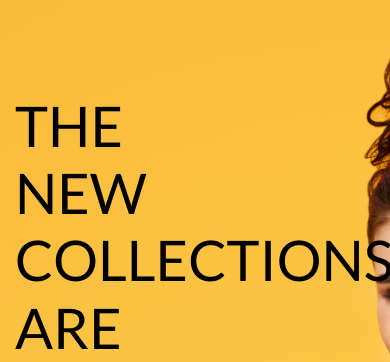
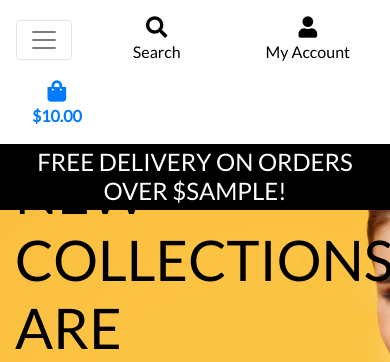
Before and after one commit to Nickflanagn24/boutique_ado_v1, a Django app: template home/templates/home/index.html in a window 390 px wide. Shown: the top 362 px of the page. Run offline with Django 3.2, Linux system fonts and the light colour scheme; the template is opened without the code that fills it: most values are stand-ins (such as "Sample title", 1, 10 or a date in 2020); some libraries are stand-ins or nearby versions.

Commit message:
add mobile header and main nav bar

```diff
--- a/boutique_ado/settings.py
+++ b/boutique_ado/settings.py
@@ -68,7 +68,7 @@ TEMPLATES = [
         'OPTIONS': {
             'context_processors': [
                 'django.template.context_processors.debug',
-                'django.template.context_processors.request',  # required by allauth
+                'django.template.context_processors.request', # required by allauth
                 'django.contrib.auth.context_processors.auth',
                 'django.contrib.messages.context_processors.messages',
             ],
--- a/static/css/base.css
+++ b/static/css/base.css
@@ -56,6 +56,11 @@ body {
     border: 1px solid black !important;
 }
 
+.bg-black {
+    background: #000 !important;
+}
+
+
 /* -------------------------------- Media Queries */
 
 /* Slightly larger container on xl screens */
--- a/templates/base.html
+++ b/templates/base.html
@@ -19,13 +19,14 @@
     integrity="sha384-Vkoo8x4CGsO3+Hhxv8T/Q5PaXtkKtu6ug5TOeNV6gBiFeWPGFN9MuhOf23Q9Ifjh" crossorigin="anonymous">
   <link rel="stylesheet" href="https://fonts.googleapis.com/css?family=Lato&display=swap">
   <link rel="stylesheet" href="{% static 'css/base.css' %}">
+  <link rel="stylesheet" href="https://cdnjs.cloudflare.com/ajax/libs/font-awesome/5.15.3/css/all.min.css">
   {% endblock %}
 
   {% block extra_css %}
   {% endblock %}
 
   {% block corejs %}
-  <script src="https://kit.fontawesome.com/f0a06185df.js" crossorigin="anonymous"></script><!-- Add your kit code -->
+  <!-- Add your kit code -->
   <script src="https://kit.fontawesome.com<ADD YOUR KIT CODE HERE>.js" crossorigin="anonymous"></script>
   <script src="https://cdn.jsdelivr.net/npm/jquery@3.5.1/dist/jquery.min.js"
     integrity="sha256-9/aliU8dGd2tb6OSsuzixeV4y/faTqgFtohetphbbj0=" crossorigin="anonymous"></script>
@@ -95,15 +96,30 @@
                 <div><i class="fas fa-shopping-bag fa-lg"></i></div>
                 <p class="my-0">
                   {% if grand_total %}
-                    ${{ grand_total|floatformat:2 }}
+                  ${{ grand_total|floatformat:2 }}
                   {% else %}
-                    $0.00
+                  $0.00
                   {% endif %}
                 </p>
               </div>
             </a>
           </li>
         </ul>
+      </div>
+    </div>
+    <div class="row bg-white">
+      <nav class="navbar navbar-expand-lg navbar-light w-100">
+        <button class="navbar-toggler" type="button" data-toggle="collapse" data-target="#main-nav"
+          aria-controls="main-nav" aria-expanded="false" aria-label="Toggle navigation">
+          <span class="navbar-toggler-icon"></span>
+        </button>
+        {% include 'includes/mobile-top-header.html' %}
+        {% include 'includes/main-nav.html' %}
+      </nav>
+    </div>
+    <div id="delivery-banner" class="row text-center">
+      <div class="col bg-black text-white">
+        <h4 class="logo-font my-1">Free delivery on orders over ${{ free_shipping_threshold }}!</h4>
       </div>
     </div>
   </header>
--- /dev/null
+++ b/templates/includes/main-nav.html
@@ -0,0 +1,50 @@
+<div class="collapse navbar-collapse" id="main-nav">
+    <ul class="navbar-nav w-auto mx-auto">
+        <li class="nav-item dropdown">
+            <a class="logo-font font-weight-bold nav-link text-black mr-5" href="#" id="all-products-link" data-toggle="dropdown" aria-haspopup="true" aria-expanded="false">
+                All Products
+            </a>
+            <div class="dropdown-menu border-0" aria-labelledby="all-products-link">
+                <a href="" class="dropdown-item">By Price</a>
+                <a href="" class="dropdown-item ">By Rating</a>
+                <a href="" class="dropdown-item ">By Category</a>
+                <a href="" class="dropdown-item">All Products</a>
+            </div>
+        </li>
+
+        <li class="nav-item dropdown">
+            <a class="logo-font font-weight-bold nav-link text-black mr-5" href="#" id="clothing-link" data-toggle="dropdown" aria-haspopup="true" aria-expanded="false">
+                Clothing
+            </a>
+            <div class="dropdown-menu border-0" aria-labelledby="clothing-link">
+                <a href="" class="dropdown-item">Activewear &amp; Essentials</a>
+                <a href="" class="dropdown-item">Jeans</a>
+                <a href="" class="dropdown-item">Shirts</a>
+                <a href="" class="dropdown-item">All Clothing</a>
+            </div>
+        </li>
+
+        <li class="nav-item dropdown">
+            <a class="logo-font font-weight-bold nav-link text-black mr-5" href="#" id="homeware-link" data-toggle="dropdown" aria-haspopup="true" aria-expanded="false">
+                Homeware
+            </a>
+            <div class="dropdown-menu border-0" aria-labelledby="homeware-link">
+                <a href="" class="dropdown-item">Bed &amp; Bath</a>
+                <a href="" class="dropdown-item">Kitchen &amp; Dining</a>
+                <a href="" class="dropdown-item">All Homeware</a>
+            </div>
+        </li>
+
+        <li class="nav-item dropdown">
+            <a class="logo-font font-weight-bold nav-link text-black" href="#" id="specials-link" data-toggle="dropdown" aria-haspopup="true" aria-expanded="false">
+                Special Offers
+            </a>
+            <div class="dropdown-menu border-0" aria-labelledby="specials-link">
+                <a href="" class="dropdown-item">New Arrivals</a>
+                <a href="" class="dropdown-item">Deals</a>
+                <a href="" class="dropdown-item">Clearance</a>
+                <a href="" class="dropdown-item">All Specials</a>
+            </div>
+        </li>
+    </ul>
+</div>
--- /dev/null
+++ b/templates/includes/mobile-top-header.html
@@ -0,0 +1,56 @@
+<li class="list-inline-item">
+    <a class="text-black nav-link d-block d-lg-none" href="#" id="mobile-search" data-toggle="dropdown" aria-haspopup="true" aria-expanded="false">
+        <div class="text-center">
+            <div><i class="fas fa-search fa-lg"></i></div>
+            <p class="my-0">Search</p>
+        </div>
+    </a>
+    <div class="dropdown-menu border-0 w-100 p-3 rounded-0 my-0" aria-labelledby="mobile-search">
+        <form class="form" method="GET" action="">
+            <div class="input-group w-100">
+                <input class="form-control border border-black rounded-0" type="text" name="q" placeholder="Search our site">
+                <div class="input-group-append">
+                    <button class="form-control form-control btn btn-black border border-black rounded-0" type="submit">
+                        <span class="icon">
+                            <i class="fas fa-search"></i>
+                        </span>
+                    </button>
+                </div>
+            </div>
+        </form>
+    </div>
+</li>
+<li class="list-inline-item dropdown">
+    <a class="text-black nav-link d-block d-lg-none" href="#" id="user-options" data-toggle="dropdown" aria-haspopup="true" aria-expanded="false">
+        <div class="text-center">
+            <div><i class="fas fa-user fa-lg"></i></div>
+            <p class="my-0">My Account</p>
+        </div>
+    </a>
+    <div class="dropdown-menu border-0" aria-labelledby="user-options">
+        {% if request.user.is_authenticated %}
+            {% if request.user.is_superuser %}
+                <a href="{% url 'account_logout' %}" class="dropdown-item">Product Management</a>
+            {% endif %}
+            <a href="" class="dropdown-item">My Profile</a>
+            <a href="{% url 'account_logout' %}" class="dropdown-item">Logout</a>
+        {% else %}
+            <a href="{% url 'account_signup' %}" class="dropdown-item">Register</a>
+            <a href="{% url 'account_login' %}" class="dropdown-item">Login</a>
+        {% endif %}
+    </div>
+</li>
+<li class="list-inline-item">
+    <a class="{% if grand_total %}text-primary font-weight-bold{% else %}text-black{% endif %} nav-link d-block d-lg-none" href="">
+        <div class="text-center">
+            <div><i class="fas fa-shopping-bag fa-lg"></i></div>
+            <p class="my-0">
+                {% if grand_total %}
+                    ${{ grand_total|floatformat:2 }}
+                {% else %}
+                    $0.00
+                {% endif %}
+            </p>
+        </div>
+    </a>
+</li>
```
Also changed, not shown: boutique_ado/urls.py (line endings or trailing spaces).
